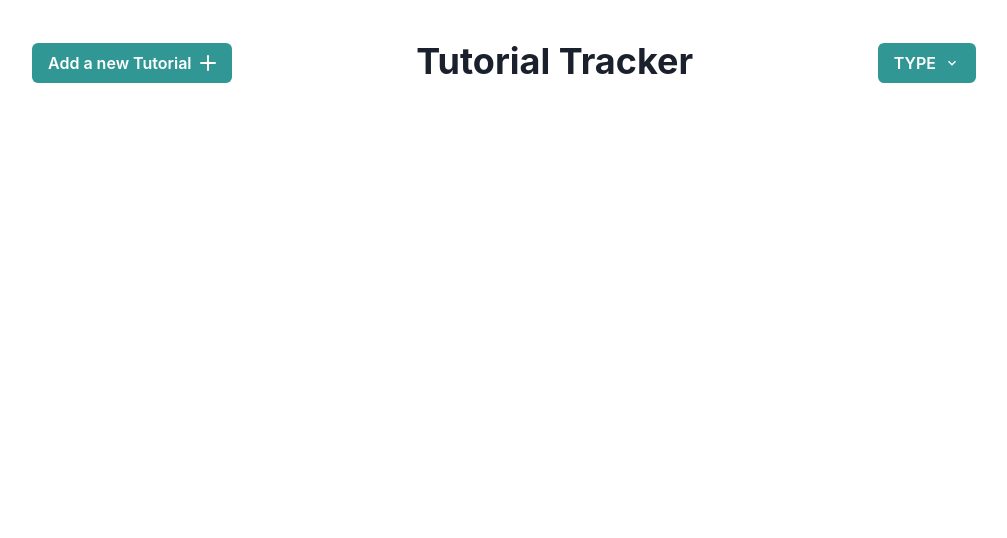
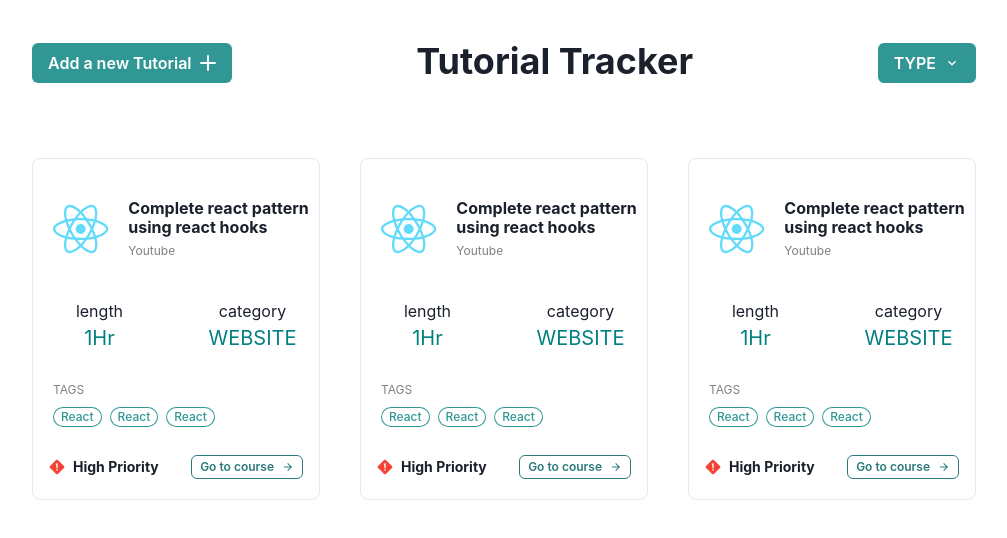
Before and after one commit to anuraggharat/Course_Tracker, a React (Create React App) app: page / in a window 1280 px wide. Shown: the top 538 px of the page, without its empty margins (136-1143 px from the left). Built offline with nearby package versions, Linux system fonts and the light colour scheme.

Commit message:
card done

```diff
--- a/package.json
+++ b/package.json
@@ -13,6 +13,7 @@
     "framer-motion": "^2.9.5",
     "react": "^17.0.1",
     "react-dom": "^17.0.1",
+    "react-icons": "^4.1.0",
     "react-scripts": "4.0.1",
     "web-vitals": "^0.2.4"
   },
--- a/src/App/App.css
+++ b/src/App/App.css
@@ -5,3 +5,9 @@
   justify-content: space-between;
   align-items: flex-end;
 }
+.content {
+  margin-top: 75px;
+}
+.teal-color {
+  color: teal !important;
+}
--- a/src/App/App.js
+++ b/src/App/App.js
@@ -2,12 +2,14 @@ import "./App.css";
 import { Button, ButtonGroup } from "@chakra-ui/react";
 import TopNavbar from "./Components/TopNavbar";
 import { Container } from "@chakra-ui/react";
+import Body from "./Components/Body";
 
 function App() {
   return (
     <div className="App">
       <Container maxW="5xl" padding="10">
         <TopNavbar />
+        <Body />
       </Container>
     </div>
   );
--- /dev/null
+++ b/src/App/Components/Body.js
@@ -0,0 +1,15 @@
+import React from "react";
+import { Box, SimpleGrid } from "@chakra-ui/react";
+import TutCard from "./TutCard";
+
+export default function Body() {
+  return (
+    <div className="content">
+      <SimpleGrid columns={3} spacing={10}>
+        <TutCard />
+        <TutCard />
+        <TutCard />
+      </SimpleGrid>
+    </div>
+  );
+}
--- a/src/App/Components/TutCard.js
+++ b/src/App/Components/TutCard.js
@@ -0,0 +1,115 @@
+import React from "react";
+import {
+  Box,
+  HStack,
+  TagLabel,
+  Text,
+  Heading,
+  SimpleGrid,
+  Tag,
+  Center,
+  Flex,
+  Container,
+  Spacer,
+  Button,
+} from "@chakra-ui/react";
+import { Grid, GridItem } from "@chakra-ui/react";
+import { FaReact } from "react-icons/fa";
+import { FcHighPriority } from "react-icons/fc";
+import { ArrowForwardIcon } from "@chakra-ui/icons";
+
+export default function TutCard() {
+  return (
+    <Box
+      maxW="sm"
+      paddingY={5}
+      borderWidth="1px"
+      borderRadius="lg"
+      overflow="hidden"
+    >
+      <Grid
+        h="100px"
+        templateRows="repeat(2, 1fr)"
+        templateColumns="repeat(6, 1fr)"
+      >
+        <GridItem rowSpan={2} colSpan={2} padding={5}>
+          <FaReact size="xs" color="#61dafb" />
+        </GridItem>
+        <GridItem colSpan={4} rowSpan={2} paddingY={5}>
+          <Heading fontSize="md" marginBottom={1}>
+            Complete react pattern using react hooks
+          </Heading>
+          <Text fontSize="xs" color={"grey"}>
+            Youtube
+          </Text>
+        </GridItem>
+      </Grid>
+      <SimpleGrid columns={2} spacing={5} textAlign="center" marginTop="20px">
+        <Center>
+          <Box>
+            <Text>length</Text>
+            <Text fontSize="xl" className="teal-color">
+              1Hr
+            </Text>
+          </Box>
+        </Center>
+        <Center>
+          <Box>
+            <Text>category</Text>
+            <Text fontSize="xl" className="teal-color">
+              WEBSITE
+            </Text>
+          </Box>
+        </Center>
+      </SimpleGrid>
+      <Container marginTop={7} paddingX={5}>
+        <Text fontSize="xs" color="grey" marginBottom={2}>
+          TAGS
+        </Text>
+        <HStack spacing={2}>
+          <Tag
+            size="sm"
+            borderRadius="full"
+            variant="outline"
+            colorScheme="teal"
+          >
+            <TagLabel>React</TagLabel>
+          </Tag>
+          <Tag
+            size="sm"
+            borderRadius="full"
+            variant="outline"
+            colorScheme="teal"
+          >
+            <TagLabel>React</TagLabel>
+          </Tag>
+          <Tag
+            size="sm"
+            borderRadius="full"
+            variant="outline"
+            colorScheme="teal"
+          >
+            <TagLabel>React</TagLabel>
+          </Tag>
+        </HStack>
+      </Container>
+      <Container marginTop={7}>
+        <Flex>
+          <HStack>
+            <FcHighPriority />
+            <Heading fontSize="sm">High Priority</Heading>
+          </HStack>
+          <Spacer />
+          <Button
+            rightIcon={<ArrowForwardIcon />}
+            colorScheme="teal"
+            variant="outline"
+            size="xs"
+          >
+            Go to course
+          </Button>
+        </Flex>
+      </Container>
+    </Box>
+  );
+}
```
Also changed, not shown: 2 other files (tests, documents, lock files or other folders).
